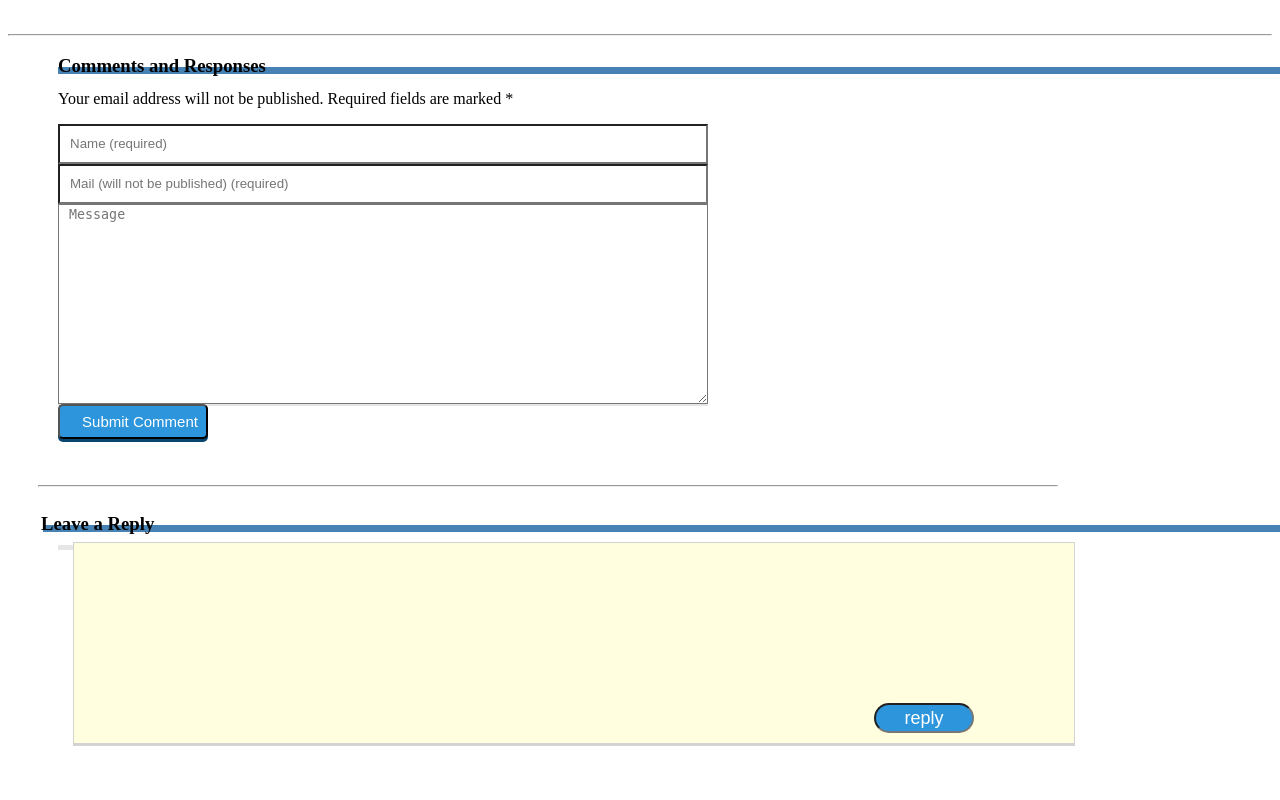
After one commit to vaibahvmathur/Myblog, a Django app: template templates/comments.html in a window 1280 px wide; the page is wider, and only the part inside the window is pictured. The commit adds this page. Run offline with Django 3.2, Linux system fonts and the light colour scheme; the template is opened without the code that fills it, so the values that code supplies are empty; parts of the project's set-up code (start-up, migrations or seed data) failed here and were passed over.

Commit message:
added: comment box

```diff
--- /dev/null
+++ b/static/local_files/css/comments.css
@@ -0,0 +1,101 @@
+#wrap{
+/*border: 1px solid lightgray;*/
+alignment-adjust: central;
+width: 1000px;
+margin-left: 50px;
+margin-top: 10px;
+box-shadow: 0 5px 0 #e6e6e6;
+padding-bottom: 50px;
+
+}
+
+#upper_blank{
+border-bottom: 7px solid steelblue;
+margin-top: 40px;
+margin-right: 485px;
+width: 100%;
+padding-right: 480px;
+}
+
+#name{
+margin-left: 20px;
+box-shadow: 0 2px 0 #e6e6e6;
+height: 40px;
+padding-left: 10px;
+width: 650px;
+}
+#email{
+margin-left: 20px;
+box-shadow: 0 2px 0 #e6e6e6;
+height: 40px;
+padding-left: 10px;
+width: 650px;
+}
+#url{
+margin-left: 20px;
+box-shadow: 0 2px 0 #e6e6e6;
+height: 40px;
+padding-left: 10px;
+width: 500px;
+}
+#comment{
+margin-left: 20px;
+box-shadow: 0 2px 0 #e6e6e6;
+height: 40px;
+padding-left: 10px;
+width: 650px;
+height: 200px;
+}
+#commentSubmit{
+margin-left: 20px;
+width: 150px;
+height: 35px;
+color: white;
+font-size: 15px;
+background-color: #2c95dc;
+box-shadow: 0 3px 0 #09466f;
+margin-bottom: 30px;
+padding-left: 20px;
+border-radius: 5px;
+}
+#commentSubmit:hover {
+background-color: #09466f;
+
+}
+
+
+#middle{
+border: 1px solid lightgray;
+width: 1000px;
+height: 200px;
+background-color: lightyellow;
+margin-left: 45px;
+text-align: left;
+margin-top: 10px;
+box-shadow: 0 2px 0 lightgray;
+}
+.blank{
+border-bottom: 7px solid steelblue;
+margin-top: 50px;
+margin-left: 35px;
+margin-right: 100px;
+width: 137%;
+}
+
+#inner_reply{
+
+margin-left: 800px;
+margin-top: 160px;
+width: 100px;
+height: 30px;
+background-color: #2c95dc;
+text-align: center;
+font-size: 18px;
+color: white;
+border-radius: 18px;
+}
+
+#second{
+    margin-top: -50px;
+    border: none;
+}
--- a/templates/blog_pages/vaibhav/1/MYSORE TRIP_23-10-2016.html
+++ b/templates/blog_pages/vaibhav/1/MYSORE TRIP_23-10-2016.html
@@ -272,6 +272,6 @@ I wanted to visit close by places in Bangalore&nbsp;so I and my brother planned
 
 </table>
 
-
+{% include "comments.html" %}
 </div>
 {% endblock %}
--- /dev/null
+++ b/templates/comments.html
@@ -0,0 +1,63 @@
+{% load staticfiles %}
+<html>
+<link rel="stylesheet" href='{% static "local_files\css\comments.css" %}' />
+<body>
+<br/>
+<hr class="row"/>
+<!------------container------->
+<div class="container">
+<!-------Wrap------------>
+    <div id="wrap">
+        <div id="main">
+            <div class="row">
+                <div class="col-md-7">
+                    <h3 class="second_heading"><b>Comments and Responses</b></h3>
+                </div>
+                <div class="col-md-12" style="margin-top: -50px">
+                    <div id="upper_blank"></div>
+                </div>
+            </div>
+        </div>
+        <p>Your email address will not be published. Required fields are marked *</p>
+<!------------Form Start---------->
+        <div id='form'>
+            <div class="row">
+                <div class="col-md-12" style="margin-left: -20px">
+                    <form action="" method="POST" id="commentform">
+                        <div id="comment-name" class="form-row">
+                            <input type = "text" placeholder = "Name (required)" name = "dname"  id = "name" >
+                        </div>
+                        <div id="comment-email" class="form-row">
+                            <input type = "text" placeholder = "Mail (will not be published) (required)" name = "demail"  id = "email">
+                        </div>
+                        <div id="comment-message" class="form-row">
+                            <textarea name = "comment" placeholder = "Message" id = "comment" ></textarea>
+                        </div>
+                        <a href="#"><input type="submit" name="dsubmit" id="commentSubmit" value="Submit Comment"></a>
+                    </form>
+                    <hr class="row"/>
+                </div>
+            </div>
+        </div>
+    </div>
+<!-------------------Reply Section------->
+    <div id="second" class="col-md-8">
+        <div class="row">
+            <div class="col-md-5">
+                <h3 class="second_heading" style="margin-left: 33px"><b>Leave a Reply</b></h3>
+            </div>
+            <div class="col-md-12" style="margin-top: -60px">
+                <div class="blank col-md-12"></div>
+                </div>
+            </div>
+        </div>
+    </div>
+    <div id="middle" class="col-md-8" style="margin-left: 65px">
+        <form>
+            <a href="#"><input type = "text" value = "reply" name = "dreply" id = "inner_reply"></a>
+        </form>
+    </div>
+
+</div>
+</body>
+</html>
```
Also changed, not shown: static/local_files/css/home.css (+9 -0 lines), templates/blog_pages/anubhav/2/Team Outing to Signature Resort_16-10-2016.html (deleted, +0 -13 lines), templates/blog_pages/anubhav/1/NANDI HILLS BANGALORE_18-10-2016.html (line endings or trailing spaces), templates/blog_pages/anubhav/2/Team Outing to Signature Resort_18-10-2016.html (line endings or trailing spaces), 1 other file.
